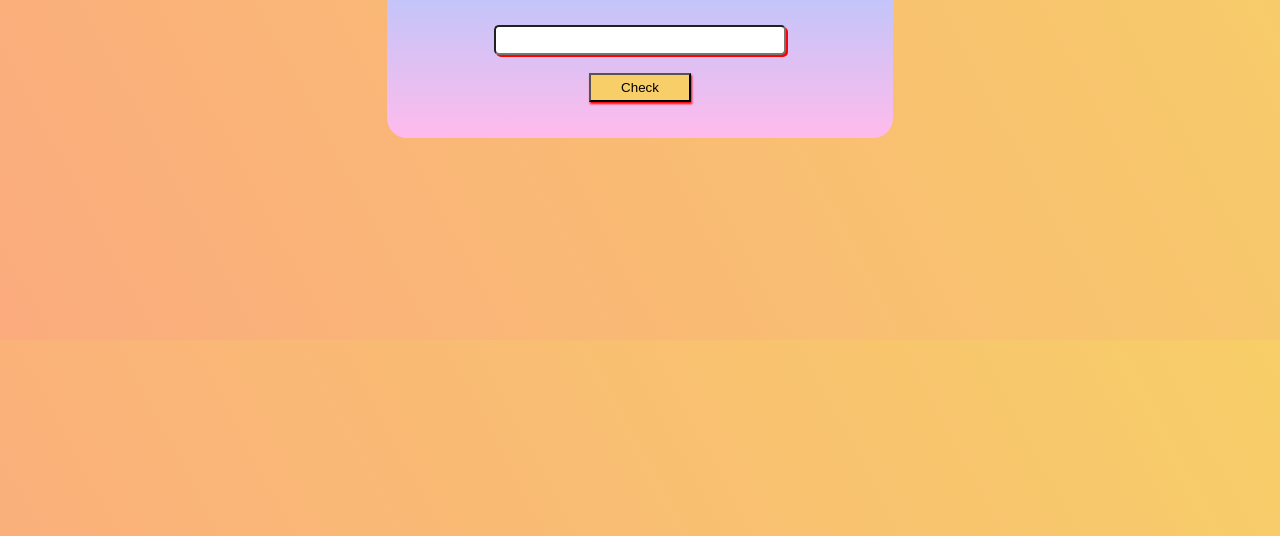
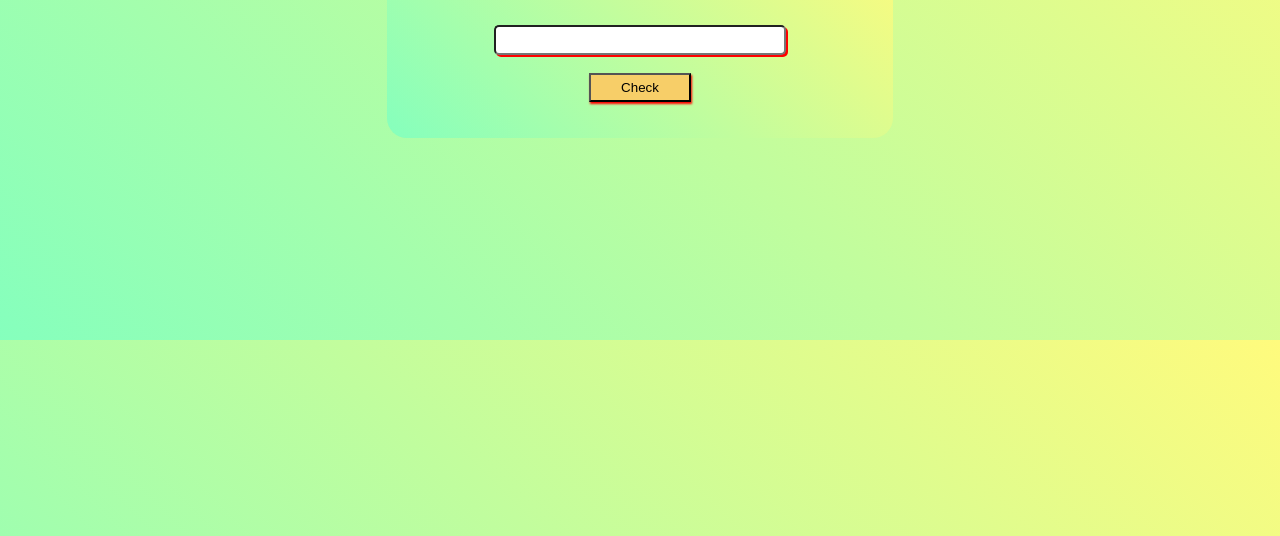
Before and after one commit to imamantripathi/Palindrome-Check, a plain HTML site: page index.html in a window 1280 px wide. Shown: the part 264-800 px from the top of the page. Drawn offline with Linux system fonts and the light colour scheme.

Commit message:
Changing bg

```diff
--- a/style.css
+++ b/style.css
@@ -3,15 +3,16 @@
   /* margin: 0%; */
 }
 body {
-  background-color: #fbab7e;
-  background-image: linear-gradient(62deg, #fbab7e 0%, #f7ce68 100%);
-}
+  background-color: #85FFBD;
+  background-image: linear-gradient(45deg, #85FFBD 0%, #FFFB7D 100%);
+  }
 .main_container {
   width: 40%;
   height: 200px;
   margin: 16% auto;
-  background-color: #a9c9ff;
-  background-image: linear-gradient(180deg, #a9c9ff 0%, #ffbbec 100%);
+  background-color: #85FFBD;
+background-image: linear-gradient(45deg, #85FFBD 0%, #FFFB7D 100%);
+
   border-radius: 20px;
 }
 #label_name {
```
